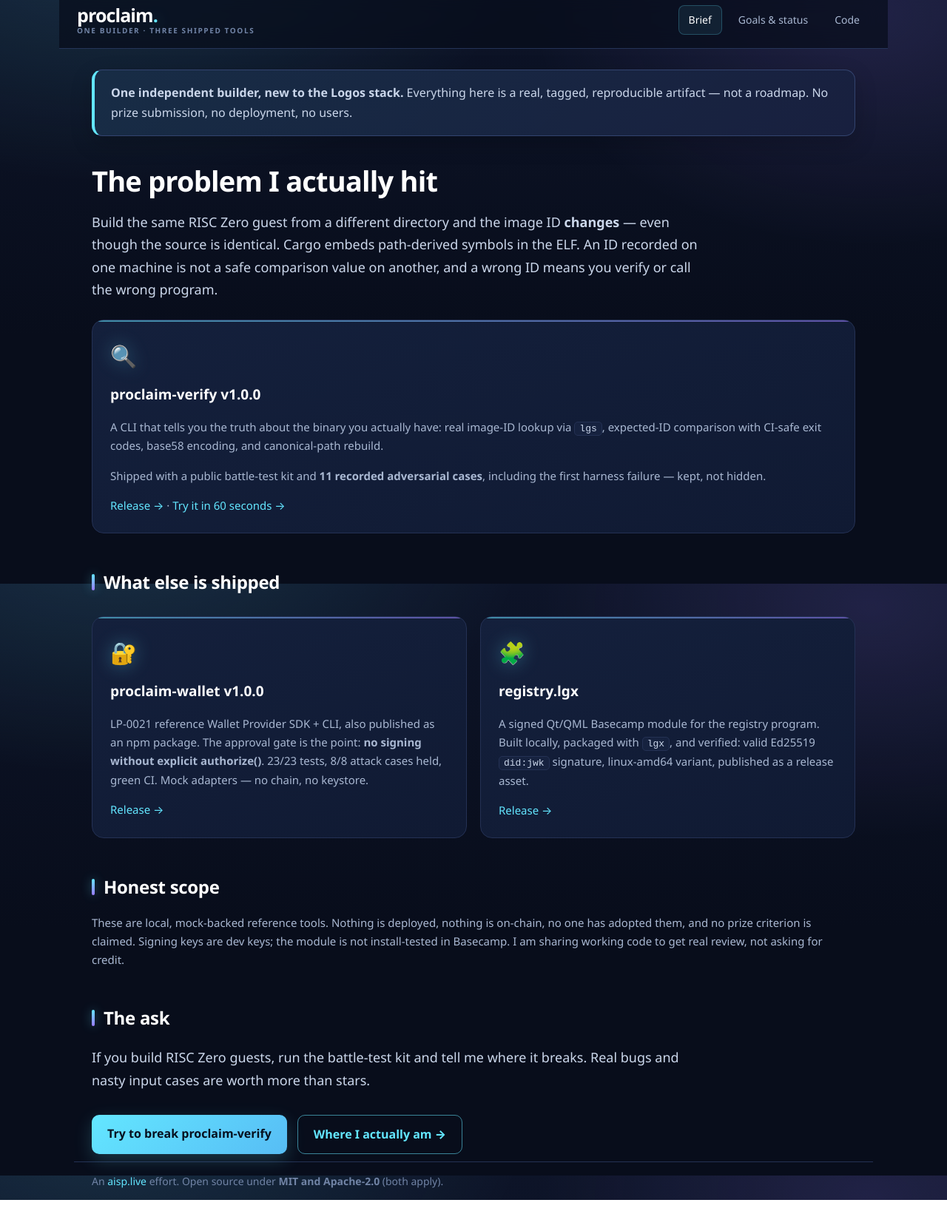
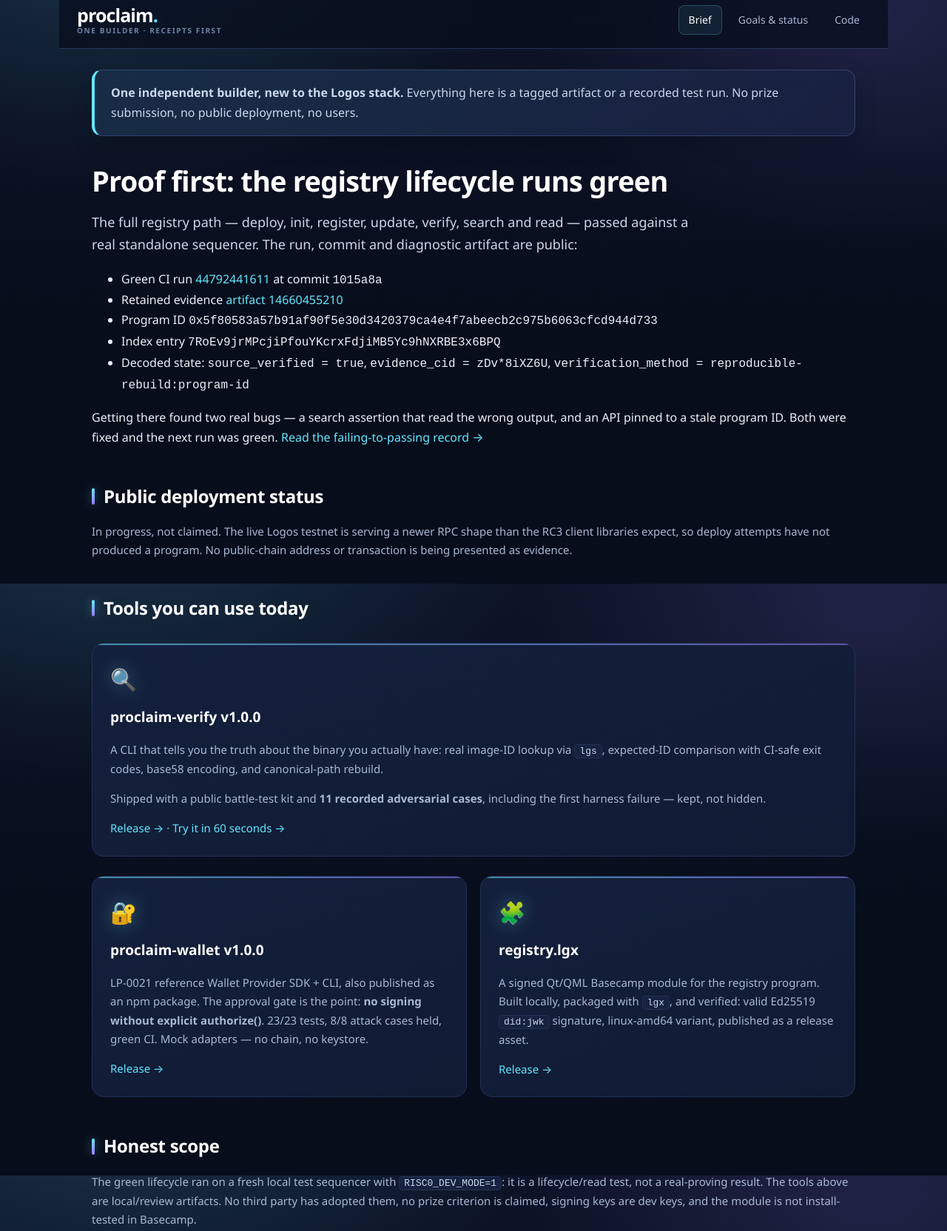
Before and after one commit to goldennftplatform-svg/proclaim-site, a plain HTML site: page brief.html in a window 1280 px wide. Shown: the part 11-1675 px from the top of the page at 74% size. Before the commit the page ends 1633 px from the top, so only its background shows below. Drawn offline with Linux system fonts and the light colour scheme.

Commit message:
site: lead with receipt-backed E2E lifecycle

```diff
--- a/brief.html
+++ b/brief.html
@@ -4,15 +4,15 @@
 <head>
 <meta charset="utf-8">
 <meta name="viewport" content="width=device-width, initial-scale=1">
-<title>proclaim — three shipped tools for Logos builders</title>
-<meta name="description" content="Three installable, tested artifacts from one independent Logos builder: a guest-ID CLI, a wallet provider SDK with an approval gate, and a signed Basecamp module.">
+<title>proclaim — receipt-backed registry lifecycle and tools for Logos builders</title>
+<meta name="description" content="A green end-to-end registry lifecycle with retained receipts, plus three tagged tools: a guest-ID CLI, a wallet provider SDK with an approval gate, and a signed Basecamp module.">
 <link rel="canonical" href="https://goldennftplatform-svg.github.io/proclaim-site/brief.html">
 <base href="https://goldennftplatform-svg.github.io/proclaim-site/">
 <link rel="stylesheet" href="https://goldennftplatform-svg.github.io/proclaim-site/style.css">
 </head>
 <body>
 <header class="nav">
-  <a class="brand" href="https://goldennftplatform-svg.github.io/proclaim-site/brief.html">proclaim<span class="dot">.</span><span class="product">one builder · three shipped tools</span></a>
+  <a class="brand" href="https://goldennftplatform-svg.github.io/proclaim-site/brief.html">proclaim<span class="dot">.</span><span class="product">one builder · receipts first</span></a>
   <nav>
     <a href="https://goldennftplatform-svg.github.io/proclaim-site/brief.html" class="active">Brief</a>
     <a href="https://goldennftplatform-svg.github.io/proclaim-site/index.html">Goals &amp; status</a>
@@ -22,16 +22,31 @@
 
 <main class="wrap">
   <div class="notice">
-    <strong>One independent builder, new to the Logos stack.</strong> Everything here is a real,
-    tagged, reproducible artifact — not a roadmap. No prize submission, no deployment, no users.
+    <strong>One independent builder, new to the Logos stack.</strong> Everything here is a tagged
+    artifact or a recorded test run. No prize submission, no public deployment, no users.
   </div>
 
-  <h1>The problem I actually hit</h1>
-  <p class="lead">Build the same RISC Zero guest from a different directory and the image ID
-  <strong>changes</strong> — even though the source is identical. Cargo embeds path-derived symbols
-  in the ELF. An ID recorded on one machine is not a safe comparison value on another, and a wrong
-  ID means you verify or call the wrong program.</p>
+  <h1>Proof first: the registry lifecycle runs green</h1>
+  <p class="lead">The full registry path — deploy, init, register, update, verify, search and read —
+  passed against a real standalone sequencer. The run, commit and diagnostic artifact are public:</p>
+  <ul>
+    <li>Green CI run <a href="https://github.com/goldennftplatform-svg/proclaim/actions/runs/44792441611" target="_blank" rel="noopener">44792441611</a> at commit <code>1015a8a</code></li>
+    <li>Retained evidence <a href="https://github.com/goldennftplatform-svg/proclaim/actions/artifacts/14660455210" target="_blank" rel="noopener">artifact 14660455210</a></li>
+    <li>Program ID <code>0x5f80583a57b91af90f5e30d3420379ca4e4f7abeecb2c975b6063cfcd944d733</code></li>
+    <li>Index entry <code>7RoEv9jrMPcjiPfouYKcrxFdjiMB5Yc9hNXRBE3x6BPQ</code></li>
+    <li>Decoded state: <code>source_verified = true</code>, <code>evidence_cid = zDv*8iXZ6U</code>,
+    <code>verification_method = reproducible-rebuild:program-id</code></li>
+  </ul>
+  <p>Getting there found two real bugs — a search assertion that read the wrong output, and an API
+  pinned to a stale program ID. Both were fixed and the next run was green.
+  <a href="https://github.com/goldennftplatform-svg/proclaim/blob/main/E2E-RESULT.md" target="_blank" rel="noopener">Read the failing-to-passing record →</a></p>
 
+  <h2>Public deployment status</h2>
+  <p class="muted">In progress, not claimed. The live Logos testnet is serving a newer RPC shape than
+  the RC3 client libraries expect, so deploy attempts have not produced a program. No public-chain
+  address or transaction is being presented as evidence.</p>
+
+  <h2>Tools you can use today</h2>
   <div class="cards">
     <div class="card">
       <div class="ico">🔍</div>
@@ -46,7 +61,6 @@
     </div>
   </div>
 
-  <h2>What else is shipped</h2>
   <div class="cards">
     <div class="card">
       <div class="ico">🔐</div>
@@ -67,10 +81,10 @@
   </div>
 
   <h2>Honest scope</h2>
-  <p class="muted">These are local, mock-backed reference tools. Nothing is deployed, nothing is
-  on-chain, no one has adopted them, and no prize criterion is claimed. Signing keys are dev keys;
-  the module is not install-tested in Basecamp. I am sharing working code to get real review, not
-  asking for credit.</p>
+  <p class="muted">The green lifecycle ran on a fresh local test sequencer with
+  <code>RISC0_DEV_MODE=1</code>: it is a lifecycle/read test, not a real-proving result. The tools
+  above are local/review artifacts. No third party has adopted them, no prize criterion is claimed,
+  signing keys are dev keys, and the module is not install-tested in Basecamp.</p>
 
   <h2>The ask</h2>
   <p class="lead">If you build RISC Zero guests, run the battle-test kit and tell me where it
```
